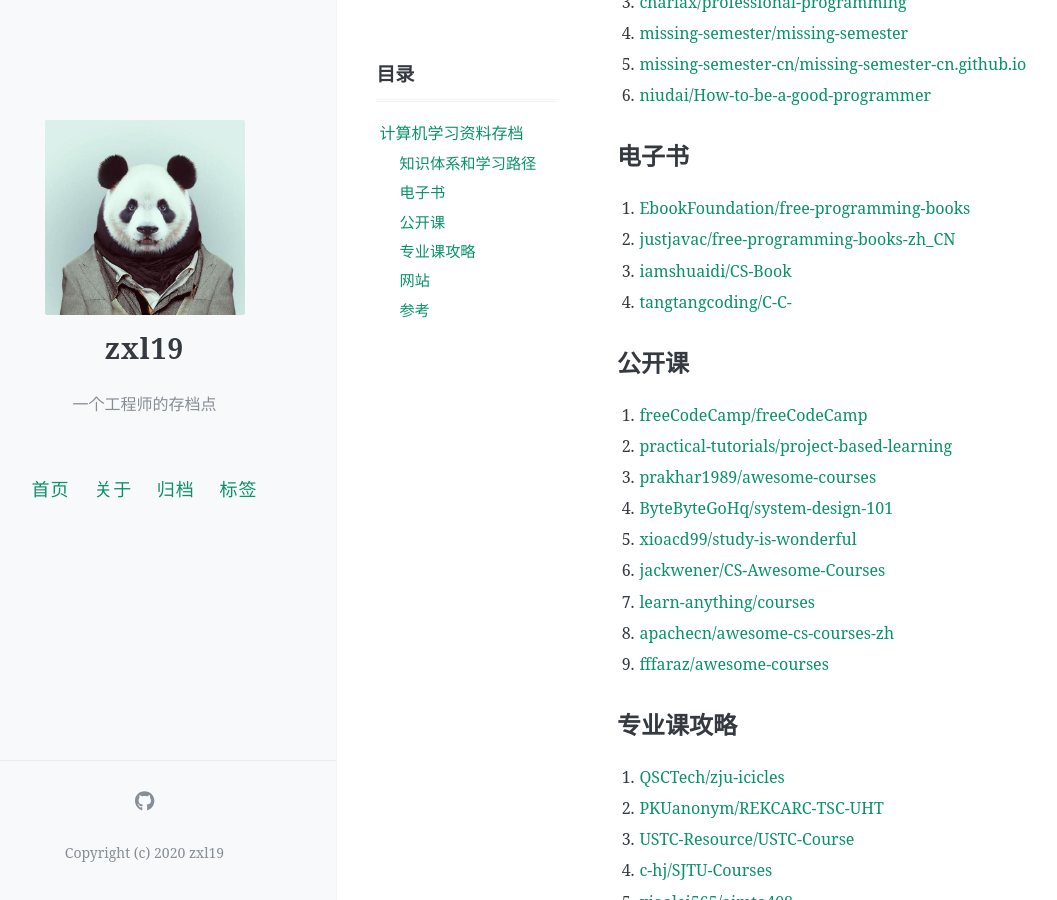
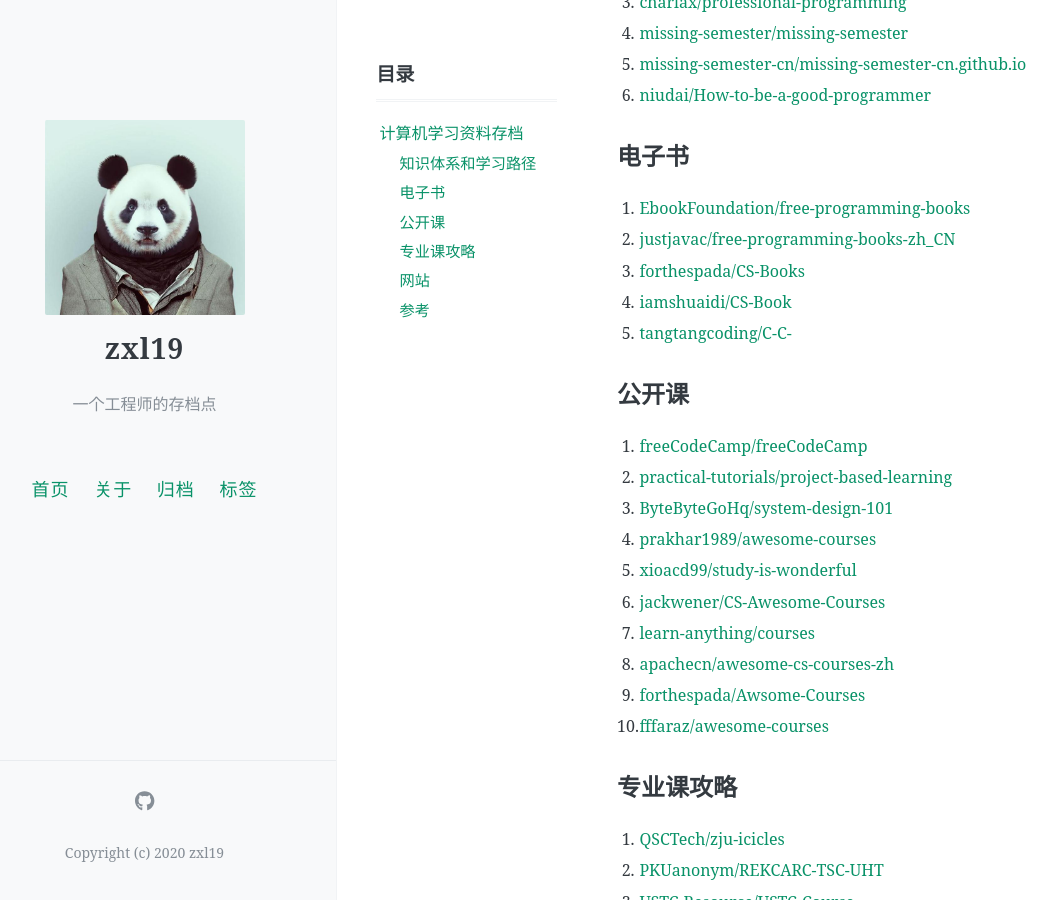
Before and after one commit to zxl19/zxl19.github.io, a Jekyll site: the page built from _posts/2024-01-18-cs-material.md, in a window 1280 px wide and 900 px high, scrolled down 337 px. Shown: the whole window, without its empty margins (47-1104 px from the left). Built offline with Jekyll 4.4.1, drawn with Linux system fonts in a browser that asks for light colours; comment, search, counter and statistics services are not loaded.

Commit message:
Update Posts

```diff
--- a/_posts/2024-01-18-cs-material.md
+++ b/_posts/2024-01-18-cs-material.md
@@ -26,20 +26,22 @@ pinned: false
 
 1. [EbookFoundation/free-programming-books](https://github.com/EbookFoundation/free-programming-books)
 2. [justjavac/free-programming-books-zh_CN](https://github.com/justjavac/free-programming-books-zh_CN)
-3. [iamshuaidi/CS-Book](https://github.com/iamshuaidi/CS-Book)
-4. [tangtangcoding/C-C-](https://github.com/tangtangcoding/C-C-)
+3. [forthespada/CS-Books](https://github.com/forthespada/CS-Books)
+4. [iamshuaidi/CS-Book](https://github.com/iamshuaidi/CS-Book)
+5. [tangtangcoding/C-C-](https://github.com/tangtangcoding/C-C-)
 
 ## 公开课
 
 1. [freeCodeCamp/freeCodeCamp](https://github.com/freeCodeCamp/freeCodeCamp)
 2. [practical-tutorials/project-based-learning](https://github.com/practical-tutorials/project-based-learning)
-3. [prakhar1989/awesome-courses](https://github.com/prakhar1989/awesome-courses)
-4. [ByteByteGoHq/system-design-101](https://github.com/ByteByteGoHq/system-design-101)
+3. [ByteByteGoHq/system-design-101](https://github.com/ByteByteGoHq/system-design-101)
+4. [prakhar1989/awesome-courses](https://github.com/prakhar1989/awesome-courses)
 5. [xioacd99/study-is-wonderful](https://github.com/xioacd99/study-is-wonderful)
 6. [jackwener/CS-Awesome-Courses](https://github.com/jackwener/CS-Awesome-Courses)
 7. [learn-anything/courses](https://github.com/learn-anything/courses)
 8. [apachecn/awesome-cs-courses-zh](https://github.com/apachecn/awesome-cs-courses-zh)
-9. [fffaraz/awesome-courses](https://github.com/fffaraz/awesome-courses)
+9. [forthespada/Awsome-Courses](https://github.com/forthespada/Awsome-Courses)
+10. [fffaraz/awesome-courses](https://github.com/fffaraz/awesome-courses)
 
 ## 专业课攻略
 
```
Also changed, not shown: _posts/2021-05-22-slam-interview.md (+5 -4 lines), _posts/2021-05-31-awesome-list.md (+2 -1 lines), _posts/2024-02-22-ide-archive.md (+1 -1 lines).
